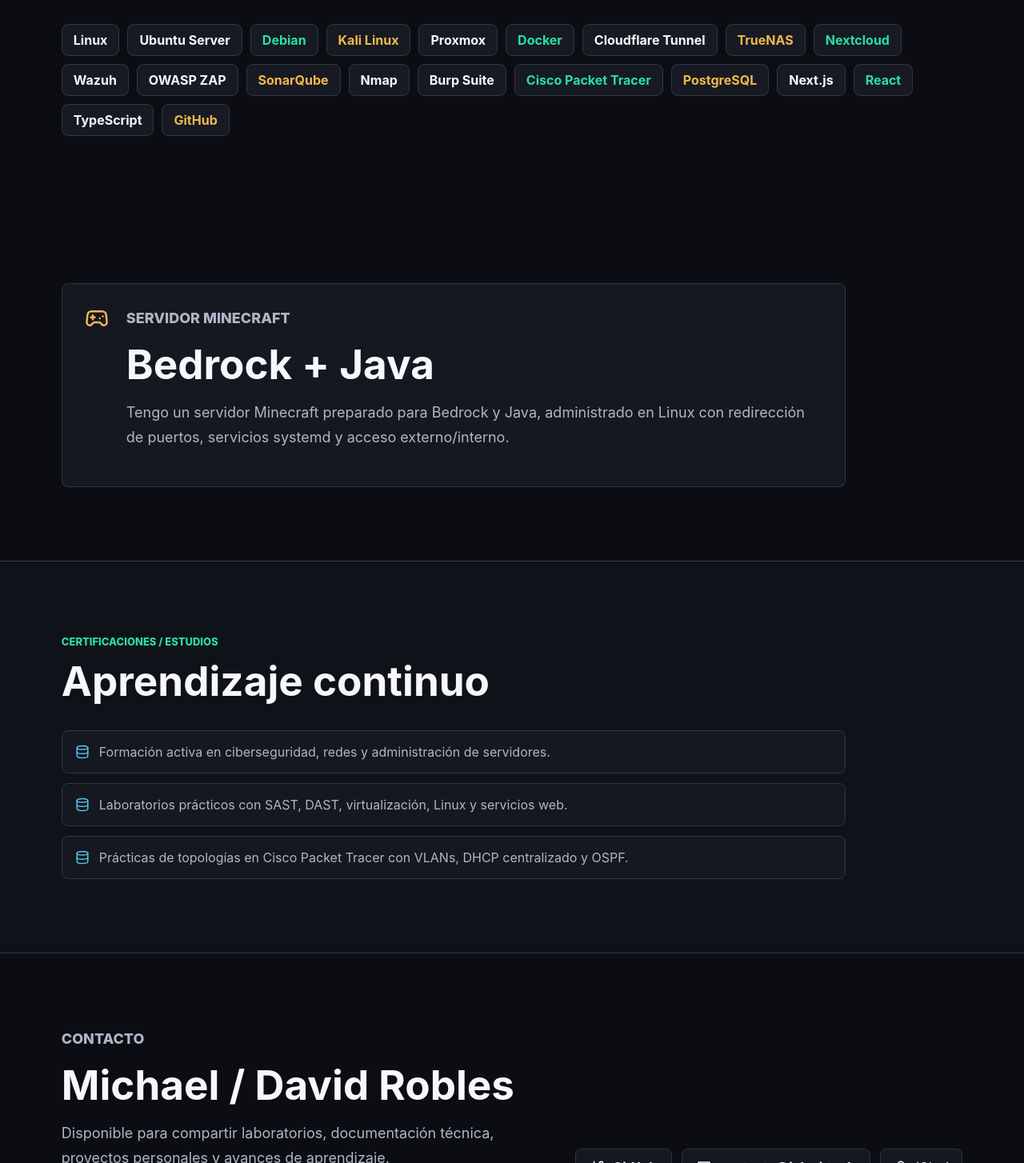
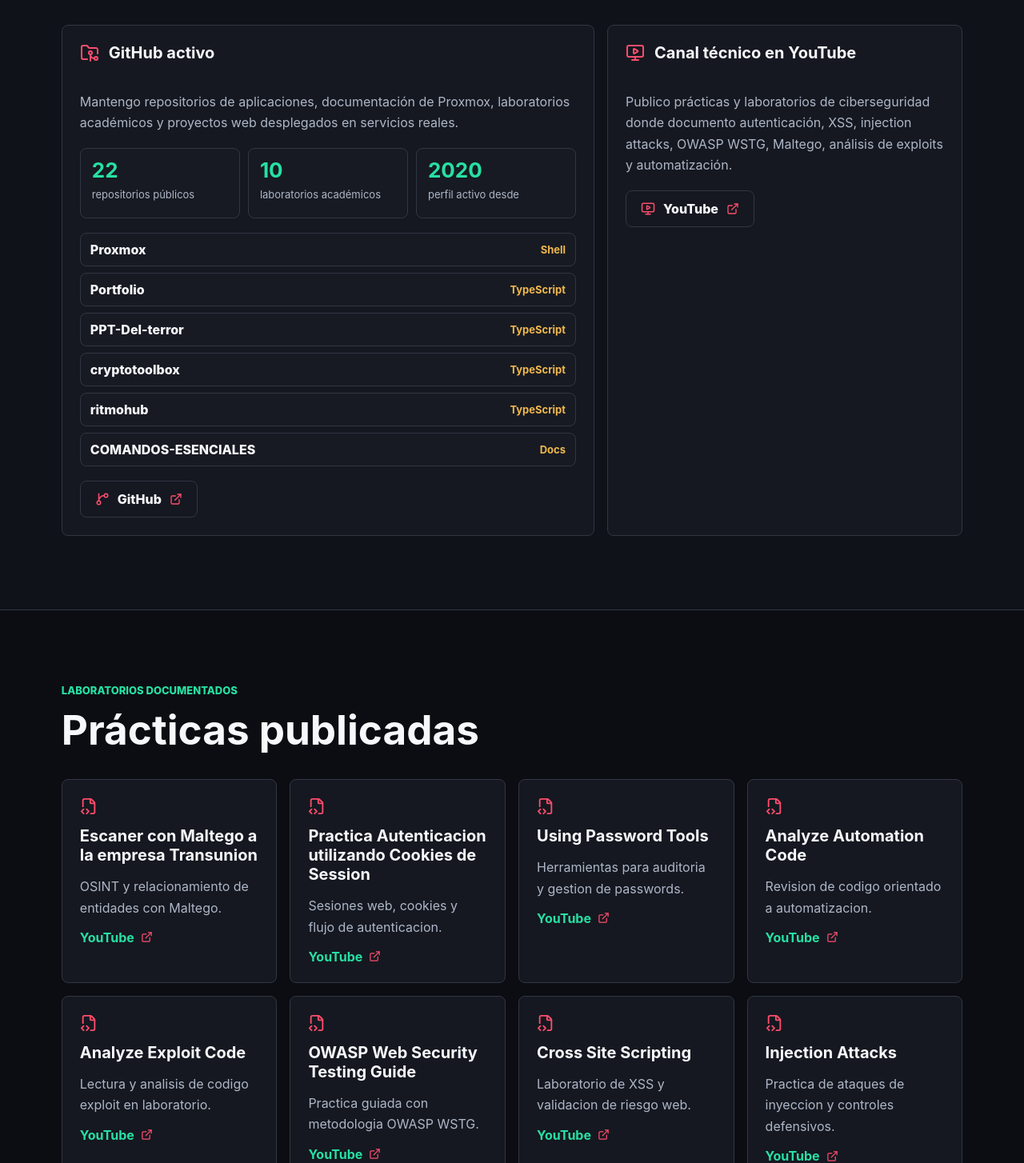
Before and after one commit to iClexi/Portfolio, a Next.js app: page / in a window 1280 px wide. Shown: the part 3816-5270 px from the top of the page at 80% size. Built offline with nearby package versions, Linux system fonts and the light colour scheme.

Commit message:
Add public GitHub and YouTube portfolio sections

```diff
--- a/app/globals.css
+++ b/app/globals.css
@@ -220,6 +220,7 @@
 
 .quick-links,
 .projects,
+.public-proof,
 .studies {
   background: #101219;
   border-top: 1px solid var(--line);
@@ -267,14 +268,18 @@
 }
 
 .skill-grid,
-.project-grid {
+.project-grid,
+.evidence-grid,
+.video-lab-grid {
   display: grid;
   grid-template-columns: repeat(3, minmax(0, 1fr));
   gap: 16px;
 }
 
 .skill-card,
-.project-card {
+.project-card,
+.evidence-card,
+.video-lab-card {
   min-height: 100%;
   padding: 22px;
   background: var(--panel);
@@ -290,13 +295,17 @@
 }
 
 .card-title svg,
-.project-card svg {
+.project-card svg,
+.evidence-card svg,
+.video-lab-card svg {
   color: var(--red);
   flex: 0 0 auto;
 }
 
 .skill-card h3,
-.project-card h3 {
+.project-card h3,
+.evidence-card h3,
+.video-lab-card h3 {
   margin: 0;
   font-size: 20px;
 }
@@ -310,7 +319,8 @@
   line-height: 1.55;
 }
 
-.project-card {
+.project-card,
+.video-lab-card {
   display: grid;
   align-content: start;
   gap: 14px;
@@ -318,15 +328,100 @@
 }
 
 .project-card:hover,
+.video-lab-card:hover,
 .site-tile:hover {
   border-color: var(--green);
   transform: translateY(-3px);
 }
 
-.project-card p {
+.project-card p,
+.evidence-card p,
+.video-lab-card p {
   margin: 0;
   color: var(--muted);
   line-height: 1.65;
+}
+
+.evidence-grid {
+  grid-template-columns: minmax(0, 1.2fr) minmax(280px, 0.8fr);
+  align-items: stretch;
+}
+
+.evidence-card {
+  display: grid;
+  align-content: start;
+  gap: 18px;
+}
+
+.metrics-grid {
+  display: grid;
+  grid-template-columns: repeat(3, minmax(0, 1fr));
+  gap: 10px;
+}
+
+.metric-tile {
+  display: grid;
+  gap: 4px;
+  min-height: 88px;
+  padding: 14px;
+  background: #171a22;
+  border: 1px solid var(--line);
+  border-radius: 8px;
+}
+
+.metric-tile strong {
+  color: var(--green);
+  font-size: 26px;
+  line-height: 1;
+}
+
+.metric-tile span {
+  color: var(--muted);
+  font-size: 13px;
+  line-height: 1.35;
+}
+
+.repo-list {
+  display: grid;
+  gap: 8px;
+}
+
+.repo-row {
+  display: flex;
+  align-items: center;
+  justify-content: space-between;
+  gap: 14px;
+  min-height: 42px;
+  padding: 0 12px;
+  color: var(--muted);
+  background: #171a22;
+  border: 1px solid var(--line);
+  border-radius: 8px;
+}
+
+.repo-row span {
+  color: var(--text);
+  font-weight: 800;
+}
+
+.repo-row strong {
+  color: var(--amber);
+  font-size: 13px;
+}
+
+.compact-link {
+  width: fit-content;
+}
+
+.video-lab-grid {
+  grid-template-columns: repeat(4, minmax(0, 1fr));
+}
+
+.video-lab-card strong {
+  display: inline-flex;
+  align-items: center;
+  gap: 8px;
+  color: var(--green);
 }
 
 .tool-cloud {
@@ -429,7 +524,9 @@
   }
 
   .skill-grid,
-  .project-grid {
+  .project-grid,
+  .evidence-grid,
+  .video-lab-grid {
     grid-template-columns: repeat(2, minmax(0, 1fr));
   }
 }
@@ -484,7 +581,10 @@
 
   .link-grid,
   .skill-grid,
-  .project-grid {
+  .project-grid,
+  .evidence-grid,
+  .video-lab-grid,
+  .metrics-grid {
     grid-template-columns: 1fr;
   }
 
@@ -497,6 +597,10 @@
   .primary-link,
   .secondary-link,
   .identity-chip {
+    width: 100%;
+  }
+
+  .compact-link {
     width: 100%;
   }
 
--- a/app/page.tsx
+++ b/app/page.tsx
@@ -6,11 +6,14 @@
   Code2,
   Database,
   ExternalLink,
+  FileCode2,
+  FolderGit2,
   Gamepad2,
   GitBranch,
   HardDrive,
   Languages,
   Mail,
+  MonitorPlay,
   Network,
   Server,
   ShieldCheck,
@@ -50,6 +53,64 @@
   'GitHub',
 ];
 
+const githubMetrics = [
+  { value: '22', labelEs: 'repositorios públicos', labelEn: 'public repositories' },
+  { value: '10', labelEs: 'laboratorios académicos', labelEn: 'academic labs' },
+  { value: '2020', labelEs: 'perfil activo desde', labelEn: 'profile active since' },
+];
+
+const githubRepos = [
+  { name: 'Proxmox', stack: 'Shell', href: 'https://github.com/iClexi/Proxmox' },
+  { name: 'Portfolio', stack: 'TypeScript', href: 'https://github.com/iClexi/Portfolio' },
+  { name: 'PPT-Del-terror', stack: 'TypeScript', href: 'https://github.com/iClexi/PPT-Del-terror' },
+  { name: 'cryptotoolbox', stack: 'TypeScript', href: 'https://github.com/iClexi/cryptotoolbox' },
+  { name: 'ritmohub', stack: 'TypeScript', href: 'https://github.com/iClexi/ritmohub' },
+  { name: 'COMANDOS-ESENCIALES', stack: 'Docs', href: 'https://github.com/iClexi/COMANDOS-ESENCIALES' },
+];
+
+const youtubeLabs = [
+  {
+    title: 'Escaner con Maltego a la empresa Transunion',
+    detail: 'OSINT y relacionamiento de entidades con Maltego.',
+    href: 'https://www.youtube.com/watch?v=MEwQtN0fzNo',
+  },
+  {
+    title: 'Practica Autenticacion utilizando Cookies de Session',
+    detail: 'Sesiones web, cookies y flujo de autenticacion.',
+    href: 'https://www.youtube.com/watch?v=zV8fuH7YfnQ',
+  },
+  {
+    title: 'Using Password Tools',
+    detail: 'Herramientas para auditoria y gestion de passwords.',
+    href: 'https://www.youtube.com/watch?v=Iwes_hzdyCE',
+  },
+  {
+    title: 'Analyze Automation Code',
+    detail: 'Revision de codigo orientado a automatizacion.',
+    href: 'https://www.youtube.com/watch?v=JFRa6TQrBhg',
+  },
+  {
+    title: 'Analyze Exploit Code',
+    detail: 'Lectura y analisis de codigo exploit en laboratorio.',
+    href: 'https://www.youtube.com/watch?v=HZ7jKXRSc30',
+  },
+  {
+    title: 'OWASP Web Security Testing Guide',
+    detail: 'Practica guiada con metodologia OWASP WSTG.',
+    href: 'https://www.youtube.com/watch?v=xnYwprIS7WA',
+  },
+  {
+    title: 'Cross Site Scripting',
+    detail: 'Laboratorio de XSS y validacion de riesgo web.',
+    href: 'https://www.youtube.com/watch?v=K0j7dVRLf_Q',
+  },
+  {
+    title: 'Injection Attacks',
+    detail: 'Practica de ataques de inyeccion y controles defensivos.',
+    href: 'https://www.youtube.com/watch?v=WTHwB0cD198',
+  },
+];
+
 const content = {
   es: {
     nav: ['Inicio', 'Sobre mí', 'Habilidades', 'Proyectos', 'Herramientas', 'Contacto'],
@@ -69,6 +130,14 @@
     skillsTitle: 'Habilidades técnicas',
     projectsTitle: 'Proyectos',
     toolsTitle: 'Herramientas que uso',
+    publicProofTitle: 'Evidencia pública',
+    githubTitle: 'GitHub activo',
+    youtubeTitle: 'Canal técnico en YouTube',
+    youtubeText:
+      'Publico prácticas y laboratorios de ciberseguridad donde documento autenticación, XSS, injection attacks, OWASP WSTG, Maltego, análisis de exploits y automatización.',
+    githubText:
+      'Mantengo repositorios de aplicaciones, documentación de Proxmox, laboratorios académicos y proyectos web desplegados en servicios reales.',
+    labsTitle: 'Laboratorios documentados',
     studiesTitle: 'Certificaciones / estudios',
     contactTitle: 'Contacto',
     minecraftTitle: 'Servidor Minecraft',
@@ -100,6 +169,14 @@
     skillsTitle: 'Technical skills',
     projectsTitle: 'Projects',
     toolsTitle: 'Tools I use',
+    publicProofTitle: 'Public proof',
+    githubTitle: 'Active GitHub',
+    youtubeTitle: 'Technical YouTube channel',
+    youtubeText:
+      'I publish cybersecurity practices and labs documenting authentication, XSS, injection attacks, OWASP WSTG, Maltego, exploit analysis and automation.',
+    githubText:
+      'I maintain repositories for applications, Proxmox documentation, academic labs and web projects deployed on real services.',
+    labsTitle: 'Documented labs',
     studiesTitle: 'Certifications / studies',
     contactTitle: 'Contact',
     minecraftTitle: 'Minecraft server',
@@ -503,6 +580,81 @@
         </div>
       </section>
 
+      <section id="public-proof" className="section-band public-proof">
+        <div className="section-heading animated-entry">
+          <p className="eyebrow">{copy.publicProofTitle}</p>
+          <h2>{language === 'es' ? 'Actividad real en línea' : 'Real online activity'}</h2>
+        </div>
+        <div className="evidence-grid">
+          <article className="evidence-card animated-entry">
+            <div className="card-title">
+              <FolderGit2 size={24} />
+              <h3>{copy.githubTitle}</h3>
+            </div>
+            <p>{copy.githubText}</p>
+            <div className="metrics-grid" aria-label={copy.githubTitle}>
+              {githubMetrics.map((metric) => (
+                <div className="metric-tile" key={metric.labelEs}>
+                  <strong>{metric.value}</strong>
+                  <span>{language === 'es' ? metric.labelEs : metric.labelEn}</span>
+                </div>
+              ))}
+            </div>
+            <div className="repo-list">
+              {githubRepos.map((repo) => (
+                <a className="repo-row" href={repo.href} target="_blank" rel="noreferrer" key={repo.href}>
+                  <span>{repo.name}</span>
+                  <strong>{repo.stack}</strong>
+                </a>
+              ))}
+            </div>
+            <a className="secondary-link compact-link" href="https://github.com/iClexi" target="_blank" rel="noreferrer">
+              <GitBranch size={18} />
+              GitHub
+              <ExternalLink size={16} />
+            </a>
+          </article>
+
+          <article className="evidence-card animated-entry">
+            <div className="card-title">
+              <MonitorPlay size={24} />
+              <h3>{copy.youtubeTitle}</h3>
+            </div>
+            <p>{copy.youtubeText}</p>
+            <a
+              className="secondary-link compact-link"
+              href="https://www.youtube.com/@iclexi2688/videos"
+              target="_blank"
+              rel="noreferrer"
+            >
+              <MonitorPlay size={18} />
+              YouTube
+              <ExternalLink size={16} />
+            </a>
+          </article>
+        </div>
+      </section>
+
+      <section id="labs" className="section-band">
+        <div className="section-heading animated-entry">
+          <p className="eyebrow">{copy.labsTitle}</p>
+          <h2>{language === 'es' ? 'Prácticas publicadas' : 'Published practices'}</h2>
+        </div>
+        <div className="video-lab-grid">
+          {youtubeLabs.map((lab) => (
+            <a className="video-lab-card animated-entry" href={lab.href} target="_blank" rel="noreferrer" key={lab.href}>
+              <FileCode2 size={22} />
+              <h3>{lab.title}</h3>
+              <p>{lab.detail}</p>
+              <strong>
+                YouTube
+                <ExternalLink size={15} />
+              </strong>
+            </a>
+          ))}
+        </div>
+      </section>
+
       <section id="tools" className="section-band">
         <div className="section-heading animated-entry">
           <p className="eyebrow">{copy.toolsTitle}</p>
```
